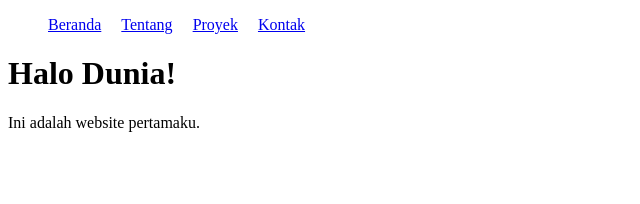
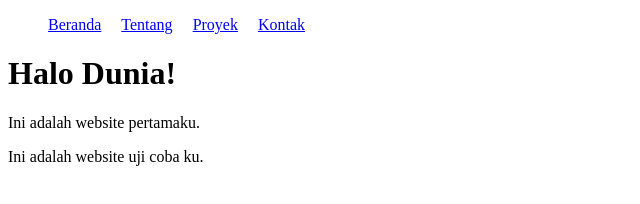
Before and after one commit to codename-001/codename-001, a plain HTML site: page index.html in a window 1280 px wide. Shown: the whole page, without its empty margins (0-640 px from the left). Drawn offline with Linux system fonts and the light colour scheme.

Commit message:
index.html

```diff
--- a/index.html
+++ b/index.html
@@ -13,5 +13,6 @@
   </nav>
     <h1>Halo Dunia!</h1>
     <p>Ini adalah website pertamaku.</p>
+    <p>Ini adalah website uji coba ku.</p>
   </body>
 </html>
```
